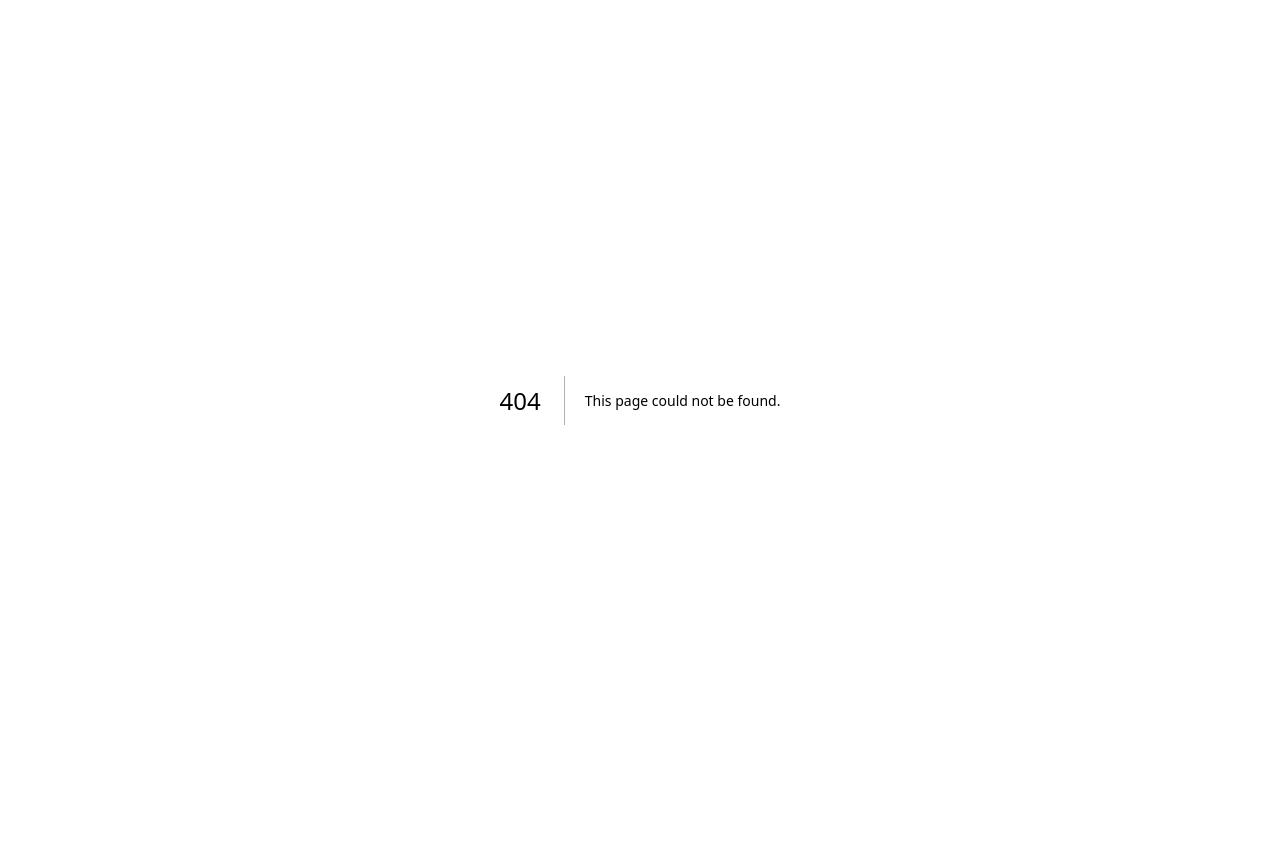
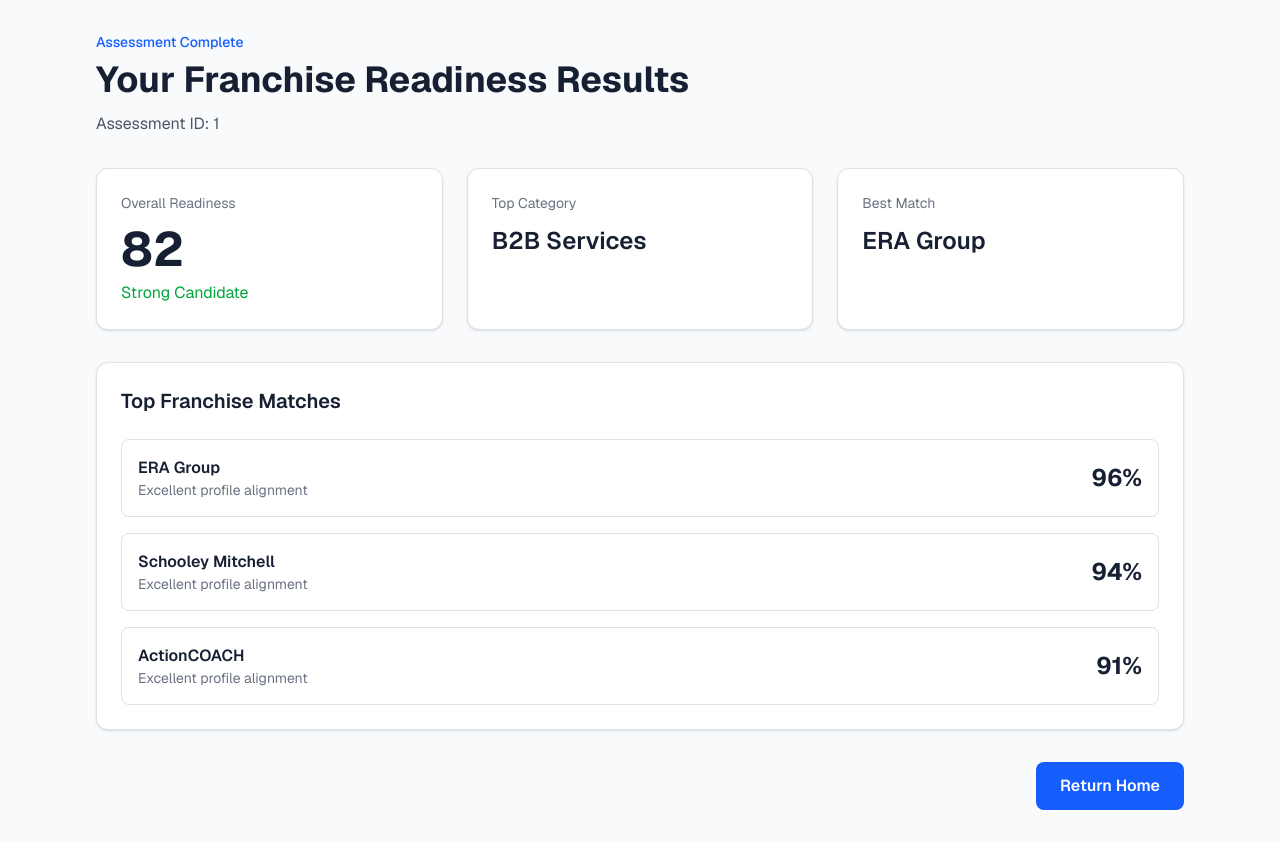
Before and after one commit to flapizza/franchiseready.ai, a Next.js app: page /assessment/1/results in a window 1280 px wide. Before the commit this address had no page. Before the commit the page ends 800 px from the top, so only its background shows below. Built offline with nearby package versions, Linux system fonts and the light colour scheme.

Commit message:
FP003.2: complete end-to-end assessment flow

```diff
--- /dev/null
+++ b/app/(protected)/assessment/[id]/results/page.tsx
@@ -0,0 +1,109 @@
+import Link from "next/link";
+
+type Props = {
+  params: Promise<{
+    id: string;
+  }>;
+};
+
+export default async function AssessmentResultsPage({
+  params,
+}: Props) {
+  const { id } = await params;
+
+  return (
+    <main className="mx-auto flex max-w-6xl flex-col gap-8 p-8">
+      <header>
+        <p className="text-sm font-medium text-blue-600">
+          Assessment Complete
+        </p>
+
+        <h1 className="mt-2 text-4xl font-bold">
+          Your Franchise Readiness Results
+        </h1>
+
+        <p className="mt-3 text-gray-600">
+          Assessment ID: {id}
+        </p>
+      </header>
+
+      <section className="grid gap-6 md:grid-cols-3">
+        <div className="rounded-xl border bg-white p-6 shadow-sm">
+          <p className="text-sm text-gray-500">
+            Overall Readiness
+          </p>
+
+          <p className="mt-3 text-5xl font-bold">
+            82
+          </p>
+
+          <p className="mt-2 text-green-600">
+            Strong Candidate
+          </p>
+        </div>
+
+        <div className="rounded-xl border bg-white p-6 shadow-sm">
+          <p className="text-sm text-gray-500">
+            Top Category
+          </p>
+
+          <p className="mt-3 text-2xl font-semibold">
+            B2B Services
+          </p>
+        </div>
+
+        <div className="rounded-xl border bg-white p-6 shadow-sm">
+          <p className="text-sm text-gray-500">
+            Best Match
+          </p>
+
+          <p className="mt-3 text-2xl font-semibold">
+            ERA Group
+          </p>
+        </div>
+      </section>
+
+      <section className="rounded-xl border bg-white p-6 shadow-sm">
+        <h2 className="text-xl font-semibold">
+          Top Franchise Matches
+        </h2>
+
+        <div className="mt-6 space-y-4">
+          {[
+            ["ERA Group", 96],
+            ["Schooley Mitchell", 94],
+            ["ActionCOACH", 91],
+          ].map(([name, score]) => (
+            <div
+              key={String(name)}
+              className="flex items-center justify-between rounded-lg border p-4"
+            >
+              <div>
+                <p className="font-semibold">
+                  {name}
+                </p>
+
+                <p className="text-sm text-gray-500">
+                  Excellent profile alignment
+                </p>
+              </div>
+
+              <div className="text-2xl font-bold">
+                {score}%
+              </div>
+            </div>
+          ))}
+        </div>
+      </section>
+
+      <div className="flex justify-end">
+        <Link
+          href="/"
+          className="rounded-lg bg-blue-600 px-6 py-3 font-semibold text-white"
+        >
+          Return Home
+        </Link>
+      </div>
+    </main>
+  );
+}
--- a/content/homepage.ts
+++ b/content/homepage.ts
@@ -5,8 +5,14 @@
   title: "Discover the Right Franchise Before You Invest.",
   description:
     "AI-powered franchise readiness assessments, intelligent franchise matching, and expert guidance that help entrepreneurs confidently choose the right franchise.",
-  primaryCta: { label: "Start Your Free Assessment", href: "#assessment" },
-  secondaryCta: { label: "For Consultants", href: "#consultants" },
+  primaryCta: {
+    label: "Start Your Free Assessment",
+    href: "/assessment/demo",
+  },
+  secondaryCta: {
+    label: "For Consultants",
+    href: "#consultants",
+  },
 };
 
 export const featuresContent = {
@@ -73,6 +79,6 @@
   title: "Ready to Find Your Ideal Franchise?",
   description:
     "Begin with the insights that make every next step more intentional.",
-  href: "#assessment",
+  href: "/assessment/demo",
   label: "Start Your Free Assessment",
 };
--- a/feature/assessment-engine/components/AssessmentPlayer.tsx
+++ b/feature/assessment-engine/components/AssessmentPlayer.tsx
@@ -1,6 +1,7 @@
 "use client";
 
 import { useMemo, useState } from "react";
+import { useRouter } from "next/navigation";
 
 import type { Response } from "../types/domain";
 
@@ -15,7 +16,12 @@
 };
 
 export function AssessmentPlayer({ assessmentId }: Props) {
-  const repository = useMemo(() => new SeedAssessmentRepository(), []);
+  const router = useRouter();
+
+  const repository = useMemo(
+    () => new SeedAssessmentRepository(),
+    [],
+  );
 
   const {
     runtime,
@@ -55,6 +61,27 @@
     );
   }
 
+  const isLastQuestion =
+    snapshot.progress.answeredQuestions >=
+    snapshot.progress.totalQuestions - 1;
+
+  const handleNext = () => {
+    if (selectedValue === null) {
+      return;
+    }
+
+    answerCurrentQuestion(selectedValue);
+
+    setSelectedValue(null);
+
+    if (isLastQuestion) {
+      router.push(`/assessment/${assessmentId}/results`);
+      return;
+    }
+
+    next();
+  };
+
   return (
     <div className="space-y-8">
       <header>
@@ -93,20 +120,10 @@
         <button
           type="button"
           disabled={selectedValue === null}
-          onClick={() => {
-            if (selectedValue === null) {
-              return;
-            }
-
-            answerCurrentQuestion(selectedValue);
-
-            next();
-
-            setSelectedValue(null);
-          }}
+          onClick={handleNext}
           className="rounded-md bg-blue-600 px-6 py-2 font-medium text-white disabled:cursor-not-allowed disabled:opacity-50"
         >
-          Next
+          {isLastQuestion ? "Finish Assessment" : "Next"}
         </button>
       </div>
     </div>
--- a/feature/assessment-engine/runtime/AssessmentRuntime.ts
+++ b/feature/assessment-engine/runtime/AssessmentRuntime.ts
@@ -218,7 +218,7 @@
       assessment: this.assessment,
       session: this.session,
       location: this.location,
-      responses: this.responses,
+      responses: Array.from(this.responses.values()),
       progress: this.progress,
     };
   }
--- /dev/null
+++ b/feature/assessment-engine/scoring/AssessmentResult.ts
@@ -0,0 +1,22 @@
+import type {
+  DimensionScore,
+  OverallScore,
+  Recommendation,
+} from "../types/domain";
+
+import type { CandidateProfile } from "./CandidateProfile";
+import type { FranchiseMatch } from "./FranchiseMatch";
+
+export type AssessmentResult = {
+  generatedAt: string;
+
+  overallScore: OverallScore;
+
+  dimensionScores: DimensionScore[];
+
+  candidateProfile: CandidateProfile;
+
+  franchiseMatches: FranchiseMatch[];
+
+  recommendations: Recommendation[];
+};
--- /dev/null
+++ b/feature/assessment-engine/scoring/CandidateProfile.ts
@@ -0,0 +1,26 @@
+export type PreferredOwnerRole =
+  | "owner-operator"
+  | "executive-owner"
+  | "semi-absentee";
+
+export type CandidateProfile = {
+  executiveLeadership: number;
+
+  consultativeSelling: number;
+
+  financialCapacity: number;
+
+  operationalReadiness: number;
+
+  relationshipBuilding: number;
+
+  strategicThinking: number;
+
+  coachability: number;
+
+  growthOrientation: number;
+
+  riskAlignment: number;
+
+  preferredOwnerRole: PreferredOwnerRole;
+};
--- /dev/null
+++ b/feature/assessment-engine/scoring/FranchiseMatch.ts
@@ -0,0 +1,35 @@
+export type FranchiseCategory =
+  | "B2B Services"
+  | "Business Coaching"
+  | "Home Services"
+  | "Health & Wellness"
+  | "Fitness"
+  | "Senior Care"
+  | "Commercial Services"
+  | "Education"
+  | "Retail"
+  | "Food & Beverage"
+  | "Automotive"
+  | "Real Estate"
+  | "Restoration"
+  | "Staffing"
+  | "Children's Services"
+  | "Other";
+
+export type FranchiseMatch = {
+  franchiseId: string;
+
+  brandName: string;
+
+  category: FranchiseCategory;
+
+  score: number;
+
+  confidence: number;
+
+  strengths: string[];
+
+  concerns: string[];
+
+  explanation: string;
+};
--- /dev/null
+++ b/feature/assessment-engine/scoring/services/AssessmentScoringService.ts
@@ -0,0 +1,57 @@
+import type {
+  AssessmentSession,
+  DimensionScore,
+  OverallScore,
+} from "../../types/domain";
+
+import type { AssessmentResult } from "../AssessmentResult";
+
+import { CandidateProfileService } from "./CandidateProfileService";
+import { FranchiseMatchingService } from "./FranchiseMatchingService";
+import { RecommendationService } from "./RecommendationService";
+
+export class AssessmentScoringService {
+  private readonly candidateProfileService =
+    new CandidateProfileService();
+
+  private readonly franchiseMatchingService =
+    new FranchiseMatchingService();
+
+  private readonly recommendationService =
+    new RecommendationService();
+
+  public score(
+    session: AssessmentSession,
+  ): AssessmentResult {
+    const candidateProfile =
+      this.candidateProfileService.build(session);
+
+    const franchiseMatches =
+      this.franchiseMatchingService.match(
+        candidateProfile,
+      );
+
+    const recommendations =
+      this.recommendationService.build(
+        franchiseMatches,
+      );
+
+    const overallScore: OverallScore = {
+      score: 50,
+      maxScore: 100,
+      normalizedScore: 0.5,
+      confidence: 1,
+    };
+
+    const dimensionScores: DimensionScore[] = [];
+
+    return {
+      generatedAt: new Date().toISOString(),
+      overallScore,
+      dimensionScores,
+      candidateProfile,
+      franchiseMatches,
+      recommendations,
+    };
+  }
+}
--- /dev/null
+++ b/feature/assessment-engine/scoring/services/CandidateProfileService.ts
@@ -0,0 +1,27 @@
+import type { AssessmentSession } from "../../types/domain";
+import type { CandidateProfile } from "../CandidateProfile";
+
+export class CandidateProfileService {
+  public build(
+    session: AssessmentSession,
+  ): CandidateProfile {
+    // Temporary implementation.
+    // This will be replaced by real scoring logic once
+    // the Scoring Engine is connected.
+
+    void session;
+
+    return {
+      executiveLeadership: 50,
+      consultativeSelling: 50,
+      financialCapacity: 50,
+      operationalReadiness: 50,
+      relationshipBuilding: 50,
+      strategicThinking: 50,
+      coachability: 50,
+      growthOrientation: 50,
+      riskAlignment: 50,
+      preferredOwnerRole: "executive-owner",
+    };
+  }
+}
--- /dev/null
+++ b/feature/assessment-engine/scoring/services/FranchiseMatchingService.ts
@@ -0,0 +1,52 @@
+import type { CandidateProfile } from "../CandidateProfile";
+import type {
+  FranchiseCategory,
+  FranchiseMatch,
+} from "../FranchiseMatch";
+
+export class FranchiseMatchingService {
+  public match(
+    candidate: CandidateProfile,
+  ): FranchiseMatch[] {
+    void candidate;
+
+    return [
+      this.createMatch(
+        "era-group",
+        "ERA Group",
+        "B2B Services",
+        96,
+      ),
+      this.createMatch(
+        "schooley-mitchell",
+        "Schooley Mitchell",
+        "B2B Services",
+        94,
+      ),
+      this.createMatch(
+        "actioncoach",
+        "ActionCOACH",
+        "Business Coaching",
+        91,
+      ),
+    ];
+  }
+
+  private createMatch(
+    franchiseId: string,
+    brandName: string,
+    category: FranchiseCategory,
+    score: number,
+  ): FranchiseMatch {
+    return {
+      franchiseId,
+      brandName,
+      category,
+      score,
+      confidence: 90,
+      strengths: [],
+      concerns: [],
+      explanation: "",
+    };
+  }
+}
--- /dev/null
+++ b/feature/assessment-engine/scoring/services/RecommendationService.ts
@@ -0,0 +1,15 @@
+import type { Recommendation } from "../../types/domain";
+import type { FranchiseMatch } from "../FranchiseMatch";
+
+export class RecommendationService {
+  public build(
+    matches: FranchiseMatch[],
+  ): Recommendation[] {
+    return matches.slice(0, 3).map((match) => ({
+      id: crypto.randomUUID(),
+      title: match.brandName,
+      description: `${match.brandName} is currently one of the strongest franchise matches based on the candidate's profile.`,
+      priority: "high",
+    }));
+  }
+}
```
Also changed, not shown: components/marketing/hero.tsx (+4 -1 lines), 2 other files (tests, documents, lock files or other folders).
